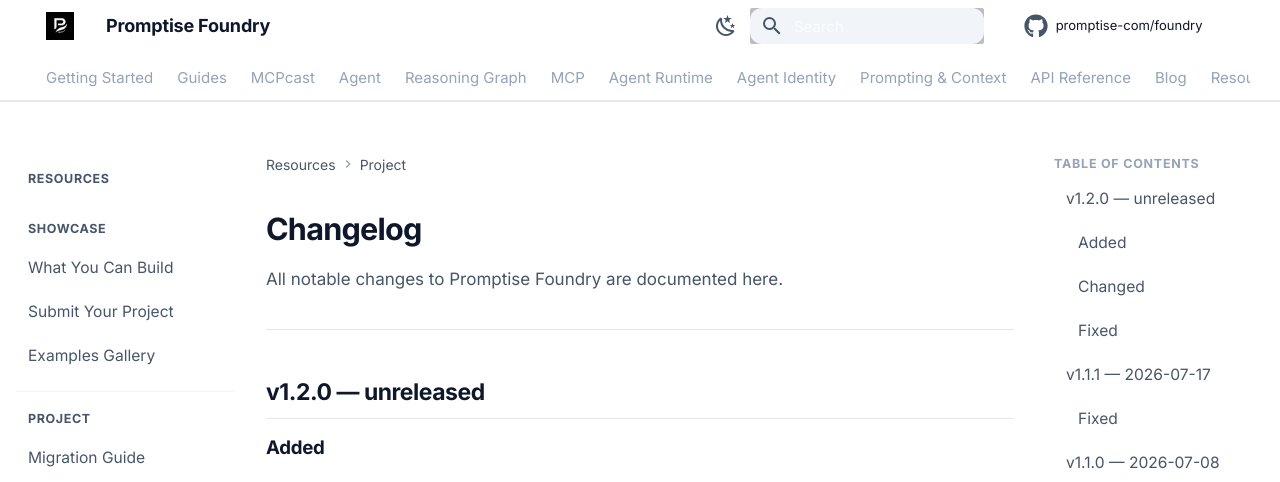
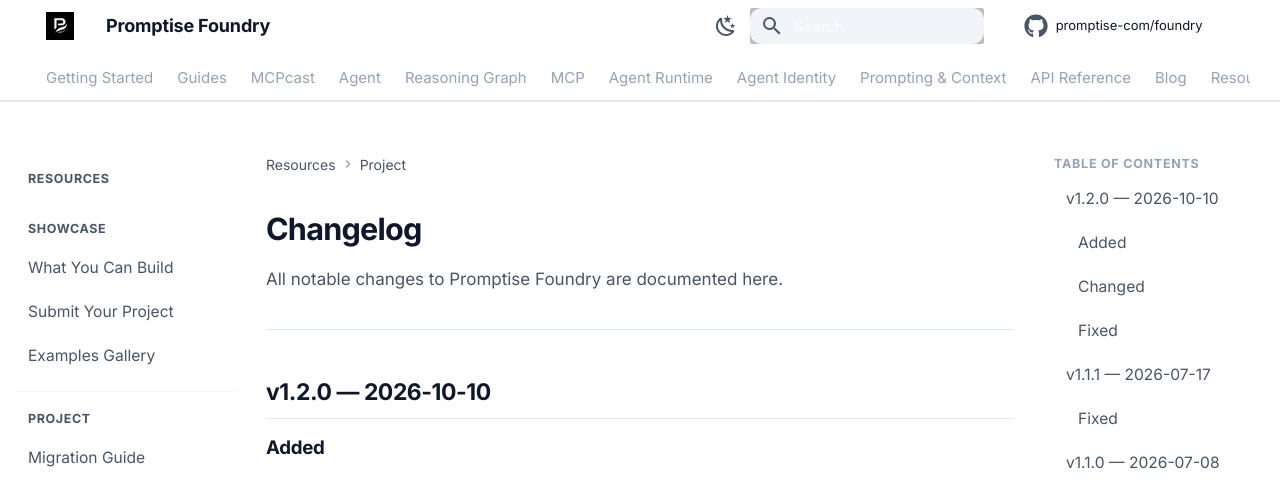
Before and after one commit to CloudEngineHub/DeepMCPAgent, an MkDocs documentation site: the page built from docs/resources/changelog.md, in a window 1280 px wide and 900 px high. Shown: the top 482 px of the window. Built offline with MkDocs 1.6.1 and Material for MkDocs 9.7.7, drawn with Linux system fonts in a browser that asks for light colours; comment, search, counter and statistics services are not loaded.

Commit message:
chore(release): date v1.2.0 in the changelogs
Co-Authored-By: Claude Opus 5.5 <noreply@anthropic.com>

```diff
--- a/docs/resources/changelog.md
+++ b/docs/resources/changelog.md
@@ -4,7 +4,7 @@ All notable changes to Promptise Foundry are documented here.
 
 ---
 
-## v1.2.0 — unreleased
+## v1.2.0 — 2026-10-10
 
 ### Added
 
```
Also changed, not shown: CHANGELOG.md (+1 -1 lines).
